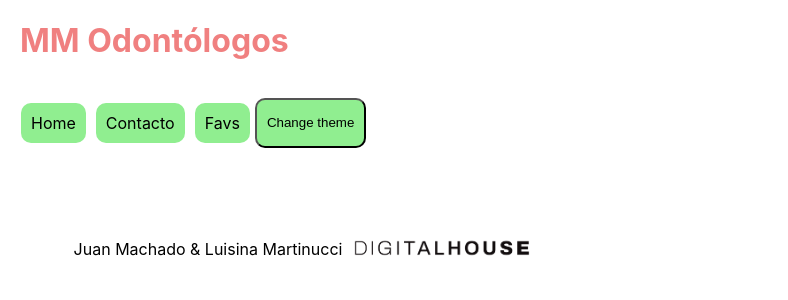
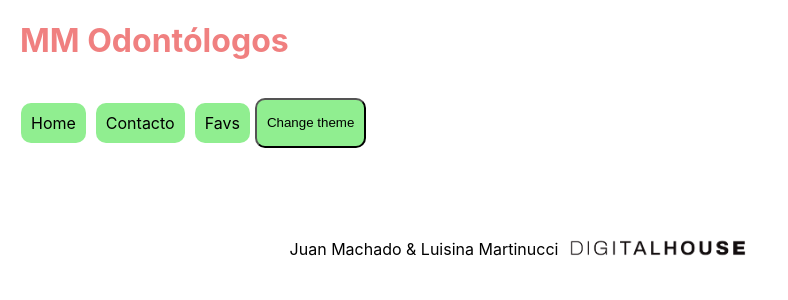
Before and after one commit to Lulimartinu/FE3_MARTINUCCI_MACHADO, a React (Vite) app: page / in a window 1280 px wide. Shown: the top 300 px of the page, without its empty margins (0-788 px from the left). Built offline with nearby package versions, Linux system fonts and the light colour scheme.

Commit message:
iconos footer

```diff
--- a/src/Components/Footer.jsx
+++ b/src/Components/Footer.jsx
@@ -13,10 +13,10 @@ const Footer = () => {
     <footer>
         <p>Juan Machado & Luisina Martinucci</p>
         <br/>
-        <img src={dh} alt='DH-logo' className='logo' />
-        <img src={instagram} alt='DH-logo' className='logo'/>
-        <img src={tiktok} alt='DH-logo' className='logo'/>
-        <img src={whats} alt='DH-logo'className='logo' />
+        <img src={dh} alt='DH-logo'  />
+        <img src={instagram} alt='DH-logo' className='redes'/>
+        <img src={tiktok} alt='DH-logo' className='redes'/>
+        <img src={whats} alt='DH-logo'className='redes' />
 
 
     </footer>
--- a/src/Routes/Favs.jsx
+++ b/src/Routes/Favs.jsx
@@ -2,6 +2,7 @@ import React, { useContext } from "react";
 import { ContextGlobal } from "../Components/utils/global.context";
 import { Link } from "react-router-dom";
 import Card from "../Components/Card";
+
 
 const Favs = () => {
   const { state } = useContext(ContextGlobal);
@@ -25,7 +26,7 @@ const Favs = () => {
         {favs.map((dentist) => (
           <div key={dentist.id}>
             <Card dentist={dentist} />
-            <Link to={`/dentist/${dentist.id}`}>Ver detalles</Link>
+            <Link to={`/Detail/${dentist.id}`}>Details</Link>
           </div>
         ))}
       </div>
--- a/src/index.css
+++ b/src/index.css
@@ -76,6 +76,12 @@ footer > p{
   padding-top: 0.7rem;
 }
 
+.redes {
+  width: 50px;
+  justify-content: space-around;
+  padding: 3px;
+}
+
 form{
   display: flex;
   flex-direction: column;
```
